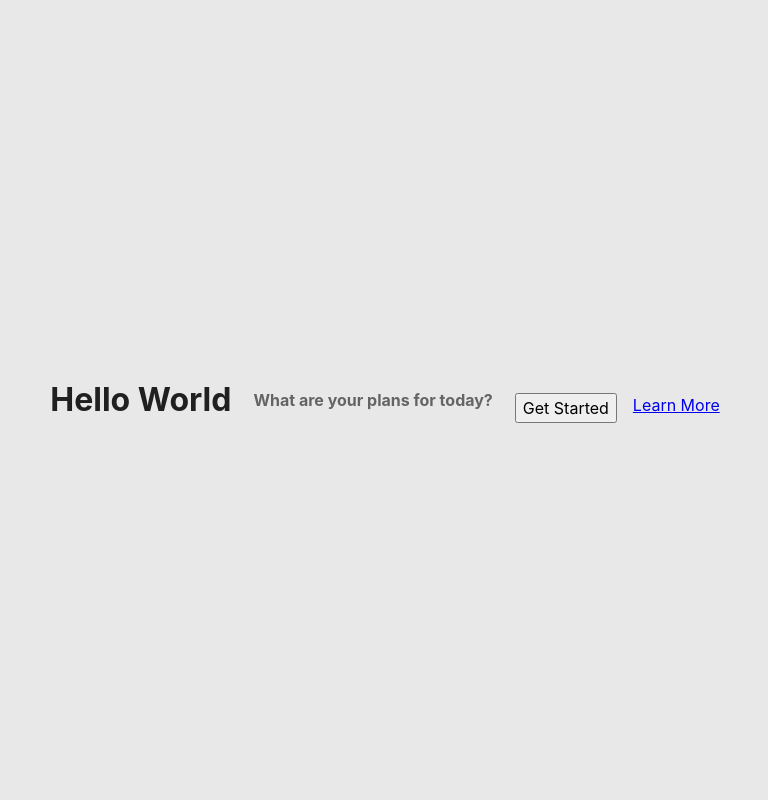
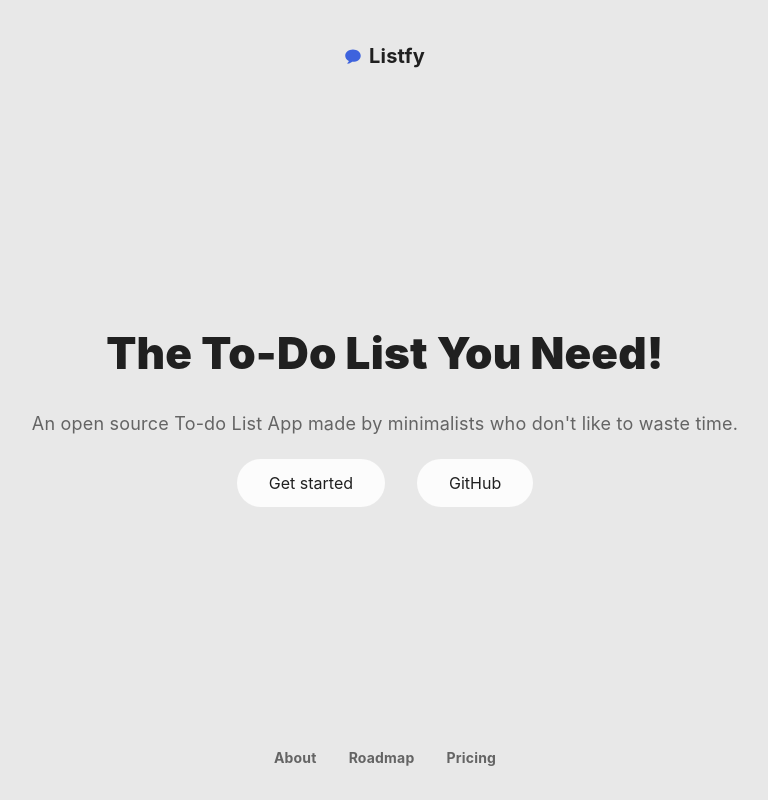
Before and after one commit to Rychillie/listfy, a Next.js app: page / in a window 1280 px wide. Shown: the whole page, without its empty margins (255-1023 px from the left). Built offline with nearby package versions, Linux system fonts and the light colour scheme.

Commit message:
👌 IMPROVE: Landing Page

```diff
--- a/src/components/Welcome/index.tsx
+++ b/src/components/Welcome/index.tsx
@@ -1,40 +1,26 @@
 import { AnimatePresence, motion } from "framer-motion";
-import { ContentContainer, ItemContainer } from "./styles";
+import Link from "next/link";
+import { LogoIcon } from "@components/icons";
+import {
+  Top,
+  Title,
+  Paragraph,
+  Container,
+  Row,
+  Button,
+  BtnLink,
+  Header,
+  Footer,
+  Logo,
+} from "./styles";
 
-const showOnLoad = {
-  open: {
-    y: 0,
-    opacity: 1,
-    transition: {
-      type: "spring",
-      duration: 0.4,
-    },
-  },
-  closed: {
-    y: "150%",
-    opacity: 0,
-    transition: {
-      type: "spring",
-      duration: 0.4,
-    },
-  },
-  exit: {
-    y: "150%",
-    opacity: 0,
-    transition: {
-      type: "spring",
-      duration: 0.4,
-    },
-  },
-};
-
-const container = {
-  hidden: { opacity: 0 },
+const TransitionEvent = {
+  duration: 0.6,
+  ease: [0.43, 0.13, 0.23, 0.96],
   show: {
     opacity: 1,
     transition: {
-      when: "beforeChildren",
-      staggerChildren: 0.5,
+      delayChildren: 0.4,
     },
   },
 };
@@ -42,50 +28,94 @@ const container = {
 export default function Welcome() {
   return (
     <AnimatePresence>
-      <ContentContainer variants={container} initial="hidden" animate="show">
-        <ItemContainer
-          initial="closed"
-          animate="open"
-          exit="exit"
-          variants={showOnLoad}
-        >
-          <h1>
-            <span style={{ fontWeight: 700 }}>Hello World</span>
-          </h1>
-        </ItemContainer>
-
-        <ItemContainer
-          initial="closed"
-          animate="open"
-          exit="exit"
-          variants={showOnLoad}
-        >
-          <p>
-            <span style={{ fontWeight: 700 }}>
-              What are your plans for today?
-            </span>
-          </p>
-        </ItemContainer>
-
-        <ItemContainer
-          initial="closed"
-          animate="open"
-          exit="exit"
-          variants={showOnLoad}
-          css={{
-            display: "flex",
-            flexDirection: "row",
-            gap: 16,
-            mt: 16,
-          }}
-        >
-          <button onClick={() => console.log("clicked")}>Get Started</button>
-
-          <a href="https://github.com/Rychillie/listfy" target="__blank">
-            Learn More
-          </a>
-        </ItemContainer>
-      </ContentContainer>
+      <Header
+        initial={{ opacity: 0, y: -100 }}
+        exit={{ opacity: 0, y: -100 }}
+        animate={{ opacity: 1, y: 0 }}
+        transition={{
+          delay: 0.2,
+          when: "beforeChildren",
+          ...TransitionEvent,
+        }}
+      >
+        <Logo>
+          <LogoIcon />
+          Listfy
+        </Logo>
+      </Header>
+      <Container>
+        <Top>
+          <Title
+            initial={{ opacity: 0, y: -100, zIndex: -1 }}
+            exit={{ opacity: 0, y: -100, zIndex: -1 }}
+            animate={{ opacity: 1, y: 0, zIndex: 3 }}
+            transition={{
+              delay: 0.6,
+              ...TransitionEvent,
+            }}
+          >
+            The To-Do List You Need!
+          </Title>
+          <Paragraph
+            initial={{ opacity: 0, y: -100, zIndex: -1 }}
+            exit={{ opacity: 0, y: -100, zIndex: -1 }}
+            animate={{ opacity: 1, y: 0, zIndex: 2 }}
+            transition={{
+              delay: 0.5,
+              ...TransitionEvent,
+            }}
+          >
+            An open source To-do List App made by minimalists who don&apos;t
+            like to waste time.
+          </Paragraph>
+        </Top>
+        <Row>
+          <Button
+            onClick={() => console.log("Get started")}
+            initial={{ opacity: 0, y: -100, zIndex: -1 }}
+            exit={{ opacity: 0, y: -100, zIndex: -1 }}
+            animate={{ opacity: 1, y: 0, zIndex: 1 }}
+            transition={{
+              delay: 0.7,
+              ...TransitionEvent,
+            }}
+          >
+            Get started
+          </Button>
+          <BtnLink
+            href="https://github.com/Rychillie/listfy"
+            target="_blank"
+            initial={{ opacity: 0, y: -100, zIndex: -1 }}
+            exit={{ opacity: 0, y: -100, zIndex: -1 }}
+            animate={{ opacity: 1, y: 0, zIndex: 1 }}
+            transition={{
+              delay: 0.8,
+              ...TransitionEvent,
+            }}
+          >
+            GitHub
+          </BtnLink>
+        </Row>
+      </Container>
+      <Footer
+        initial={{ opacity: 0, y: 100, zIndex: -1 }}
+        exit={{ opacity: 0, y: 100, zIndex: -1 }}
+        animate={{ opacity: 1, y: 0, zIndex: 1 }}
+        transition={{
+          delay: 0.8,
+          ...TransitionEvent,
+        }}
+      >
+        <Link href="#">
+          <a>About</a>
+        </Link>
+        <Link href="#">
+          <a>Roadmap</a>
+        </Link>
+        <Link href="#">
+          <a>Pricing</a>
+        </Link>
+      </Footer>
     </AnimatePresence>
   );
 }
--- a/src/components/Welcome/styles.tsx
+++ b/src/components/Welcome/styles.tsx
@@ -1,17 +1,140 @@
-import { styled } from "@styles/stitches.config";
+import { css, styled } from "@styles/stitches.config";
 import { motion } from "framer-motion";
 import { Layout } from "@layouts/styles";
 
-export const ContentContainer = styled(
+const Position = css({
+  padding: "32px 48px",
+  width: "100%",
+  display: "flex",
+  justifyContent: "center",
+  alignItems: "center",
+});
+
+export const Header = styled(
   motion.header,
   {
-    width: "100%",
-    height: "100%",
-    flexDirection: "column",
+    top: 0,
+  },
+  Position
+);
+
+export const Footer = styled(
+  motion.footer,
+  {
+    bottom: 0,
+    gap: 32,
+
+    a: {
+      fontWeight: 700,
+      fontSize: 14,
+      lineHeight: "150%",
+      letterSpacing: "0.2px",
+      textDecoration: "none",
+      transition: "all 0.2s ease-in-out",
+      color: "$gray11",
+
+      "&:hover": {
+        opacity: 0.72,
+      },
+    },
+  },
+  Position
+);
+
+export const Logo = styled("span", {
+  display: "flex",
+  alignItems: "center",
+  justifyContent: "flex-start",
+  fontWeight: 700,
+  fontSize: 20,
+  lineHeight: "150%",
+  letterSpacing: "0.2px",
+  color: "$gray12",
+  padding: "9px 16px",
+  gap: 8,
+});
+
+export const Container = styled(
+  motion.main,
+  {
+    display: "flex",
+    flexDirection: "column !important",
+    alignItems: "center",
     justifyContent: "center",
-    alignItems: "center",
+    gap: 24,
   },
   Layout
 );
 
-export const ItemContainer = styled(motion.div, {});
+export const Top = styled(motion.div, {
+  zIndex: 2,
+  display: "flex",
+  flexDirection: "column",
+  backgroundColor: "$gray4",
+  alignItems: "center",
+  justifyContent: "center",
+  gap: 24,
+});
+
+export const Title = styled(motion.h1, {
+  fontWeight: 900,
+  fontSize: 44,
+  lineHeight: "150%",
+  textAlign: "center",
+  letterSpacing: "0.2px",
+});
+
+export const Paragraph = styled(motion.p, {
+  fontWeight: 400,
+  fontSize: 18,
+  lineHeight: "150%",
+  textAlign: "center",
+  letterSpacing: "0.2px",
+});
+
+export const Row = styled(motion.div, {
+  display: "flex",
+  flexDirection: "column",
+  alignItems: "center",
+  justifyContent: "center",
+  width: "100%",
+  gap: 16,
+
+  "@md": {
+    gap: 32,
+    flexDirection: "row",
+  },
+});
+
+const BtnLk = css({
+  appearance: "none",
+  display: "flex",
+  alignItems: "center",
+  justifyContent: "center",
+  flexDirection: "column",
+  color: "$gray12",
+  padding: "16px 32px",
+  borderRadius: 48,
+  backgroundColor: "$gray1",
+  border: "none",
+  position: "relative",
+  textDecoration: "none",
+  cursor: "pointer",
+  transition: "all 0.2s ease-in-out",
+  width: "100%",
+  gap: 4,
+
+  "@md": {
+    width: "fit-content",
+    padding: "12px 32px",
+  },
+
+  "&:hover": {
+    color: "$gray10",
+    backgroundColor: "$gray2",
+  },
+});
+
+export const Button = styled(motion.button, {}, BtnLk);
+
+export const BtnLink = styled(motion.a, {}, BtnLk);
--- a/src/styles/global.ts
+++ b/src/styles/global.ts
@@ -54,6 +54,7 @@ export const globalStyles = globalCss({
     minHeight: "-webkit-fill-available",
     height: "-webkit-fill-available",
     maxHeight: "-webkit-fill-available",
+    flexDirection: "column",
     width: "100%",
   },
 });
```
